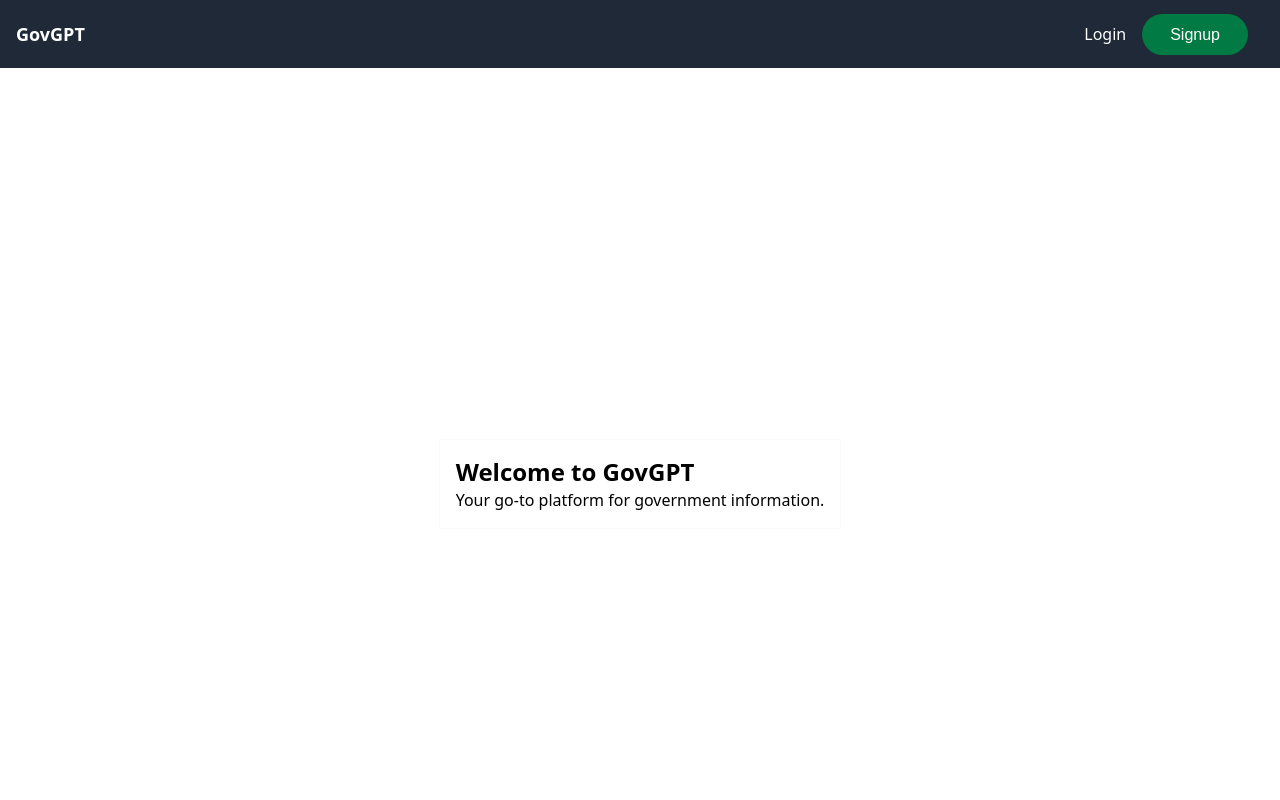
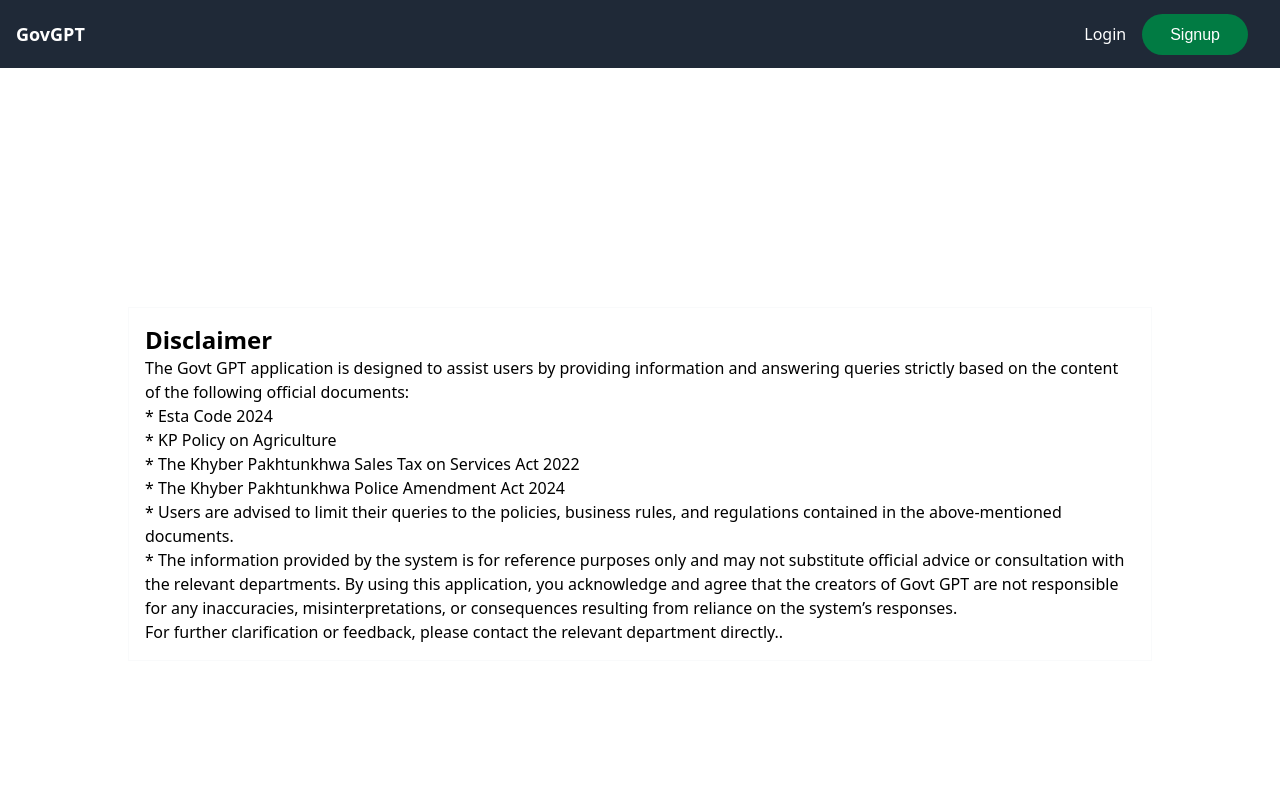
Before and after one commit to Ammar-gith/GovGPT, a React (Vite) app: page / in a window 1280 px wide. Shown: the top 800 px of the page. Built offline with nearby package versions, Linux system fonts and the light colour scheme.

Commit message:
Add Disclaimer on Home Page

```diff
--- a/src/pages/Home/index.jsx
+++ b/src/pages/Home/index.jsx
@@ -3,8 +3,18 @@ const Home = () => {
         <div className="home container mx-auto p-4">
             <div className="flex justify-center items-center h-screen">
                 <div className="max-w-5xl border border-gray-50 p-4">
-                    <h2 className="text-2xl font-bold">Welcome to GovGPT</h2>
-                    <p>Your go-to platform for government information.</p>
+                    <h2 className="text-2xl font-bold">Disclaimer</h2>
+                    <p>The Govt GPT application is designed to assist users by providing information and answering queries strictly based on the content of the following official documents:</p>
+                    <ul>
+                        <li>* Esta Code 2024</li>
+                        <li>* KP Policy on Agriculture</li>
+                        <li>* The Khyber Pakhtunkhwa Sales Tax on Services Act 2022</li>
+                        <li>* The Khyber Pakhtunkhwa Police Amendment Act 2024</li>
+                        <li>* Users are advised to limit their queries to the policies, business rules, and regulations contained in the above-mentioned documents.</li>
+                        <li>* The information provided by the system is for reference purposes only and may not substitute official advice or consultation with the relevant departments.
+                            By using this application, you acknowledge and agree that the creators of Govt GPT are not responsible for any inaccuracies, misinterpretations, or consequences resulting from reliance on the system’s responses.</li>
+                    </ul>
+                    <p>For further clarification or feedback, please contact the relevant department directly..</p>
                 </div>
             </div>
         </div>
```
